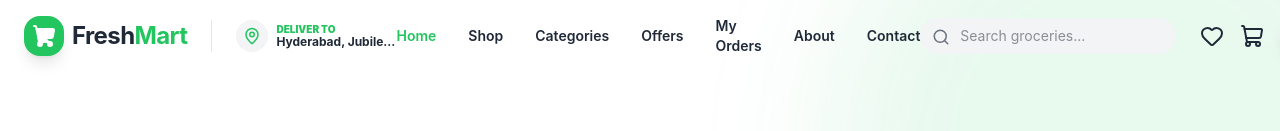
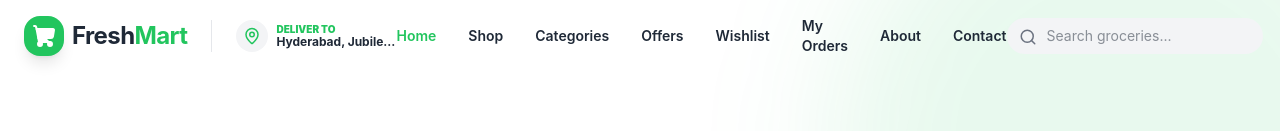
Before and after one commit to Ludhi109/FreshMart, a React (Vite) app in the folder frontend/: page / in a window 1280 px wide. Shown: the top 131 px of the page. Built offline with nearby package versions, Linux system fonts and the light colour scheme.

Commit message:
Add Wishlist link to navigation menu

```diff
--- a/frontend/src/components/Navbar.jsx
+++ b/frontend/src/components/Navbar.jsx
@@ -53,6 +53,7 @@
     { name: 'Shop', path: '/shop' },
     { name: 'Categories', path: '/categories' },
     { name: 'Offers', path: '/offers' },
+    { name: 'Wishlist', path: '/wishlist' },
     { name: 'My Orders', path: '/orders' },
     { name: 'About', path: '/about' },
     { name: 'Contact', path: '/contact' },
```
